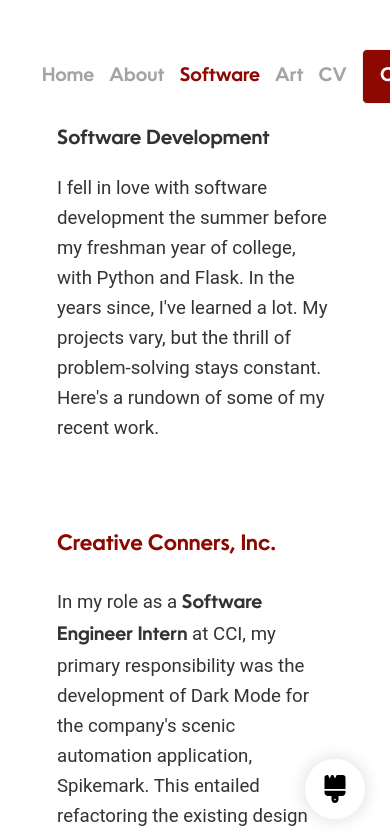
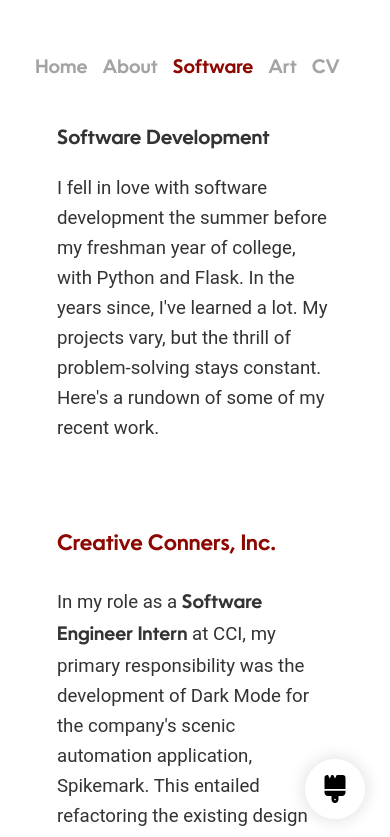
Before and after one commit to zachicecreamcohn/portfolio, a Next.js app: page /dev in a window 390 px wide. Shown: the top 837 px of the page. Built offline with nearby package versions, Linux system fonts and the light colour scheme.

Commit message:
mobile responsiveness

```diff
--- a/src/app/Home.module.css
+++ b/src/app/Home.module.css
@@ -45,3 +45,34 @@
     display: flex;
     /*justify-content: end;*/
 }
+
+
+
+
+/*On mobile... */
+@media (max-width: 768px) {
+    .container {
+        padding: 3.5em 1em 1em;
+    }
+
+    .left {
+        justify-content: center;
+        width: 100% !important
+    }
+
+    .left .hero h1 {
+        font-size: 4rem;
+    }
+
+    .left .hero p {
+        max-width: none;
+    }
+
+    .left a {
+        margin-bottom: 1rem;
+    }
+
+    .right {
+        display: none;
+    }
+}
--- a/src/app/about/About.module.css
+++ b/src/app/about/About.module.css
@@ -36,6 +36,7 @@
     overflow: hidden;
     border-radius: .75rem;
     max-height: 600px;
+    margin-right: 5rem;
 }
 
 .container .imageContainer img {
@@ -59,6 +60,7 @@
 
 .cvContainer {
     margin-top: 4rem;
+    margin-bottom: 8rem;
 }
 
 .cvContainer a {
@@ -67,3 +69,18 @@
     color: var(--z-primary);
     text-decoration: none;
 }
+
+@media (max-width: 768px) {
+    .container {
+        display: flex;
+        flex-direction: column;
+    }
+
+    .container .imageContainer {
+        margin-right: 0;
+    }
+
+    .container > div {
+        align-items: flex-start;
+    }
+}
--- a/src/app/dev/Dev.module.css
+++ b/src/app/dev/Dev.module.css
@@ -1,3 +1,7 @@
+.container {
+    margin-bottom: 8rem;
+}
+
 .container h1 {
     font-size: calc(1.375rem + 1.5vw);
     margin: 0;
--- a/src/app/layout.tsx
+++ b/src/app/layout.tsx
@@ -36,10 +36,11 @@ export default function RootLayout({
         <body>
         <MainContainer>
             {children}
-            <Footer/>
 
 
         </MainContainer>
+        <Footer/>
+
         </body>
         </html>
     )
--- a/src/app/page.tsx
+++ b/src/app/page.tsx
@@ -16,8 +16,8 @@ export default function Home() {
             <NavBar/>
 
             <TopContainer>
-                <div className={styles.heroContainer + " container;"}>
-                    <div className={"col-xs-12 col-md-8"}>
+                <div className={styles.heroContainer}>
+                    <div className={`col-xs-12 col-md-8 ${styles.left}`}>
                         <div className={styles.hero}>
                             <h1>im <span className={styles.name}>zach cohn</span>,</h1>
                             <h1>
@@ -48,7 +48,7 @@ export default function Home() {
                         </div>
                     </div>
 
-                    <div className={`col-md-4 d-none d-md-block ${styles.right}`}>
+                    <div className={`col-md-4 ${styles.right}`}>
                         <Image src={"/images/hero.png"} alt={"png artwork of Zach Cohn smiling"}
                                className={styles.heroImage}
                                width={400}
--- a/src/components/Footer/Footer.module.css
+++ b/src/components/Footer/Footer.module.css
@@ -12,7 +12,7 @@
 }
 
 .iconsContainer {
-    margin-top: -3rem;
+    /*margin-top: -3rem;*/
 }
 
 .icon:hover {
--- a/src/components/Layout/TopContainer/TopContainer.module.css
+++ b/src/components/Layout/TopContainer/TopContainer.module.css
@@ -1,4 +1,6 @@
 .container {
-    height: calc(90vh - 5em);
+    min-height: calc(90vh - 5em);
     margin-top: 1rem;
+    align-items: center;
+    display: flex;
 }
--- a/src/components/NavBar/NavBar.module.css
+++ b/src/components/NavBar/NavBar.module.css
@@ -54,3 +54,24 @@
     font-size: 14pt;
     margin-right: 1.5rem;
 }
+
+
+/*On mobile... */
+@media (max-width: 768px) {
+    .container {
+        padding: 3.5em 1em 1em;
+    }
+
+    .container .left {
+justify-content: center;
+        width: 100%;
+    }
+
+    .container .left a {
+        margin-bottom: 1rem;
+    }
+
+    .container .right {
+        display: none;
+    }
+}
```
Also changed, not shown: src/app/about/page.tsx (+4 -5 lines).
